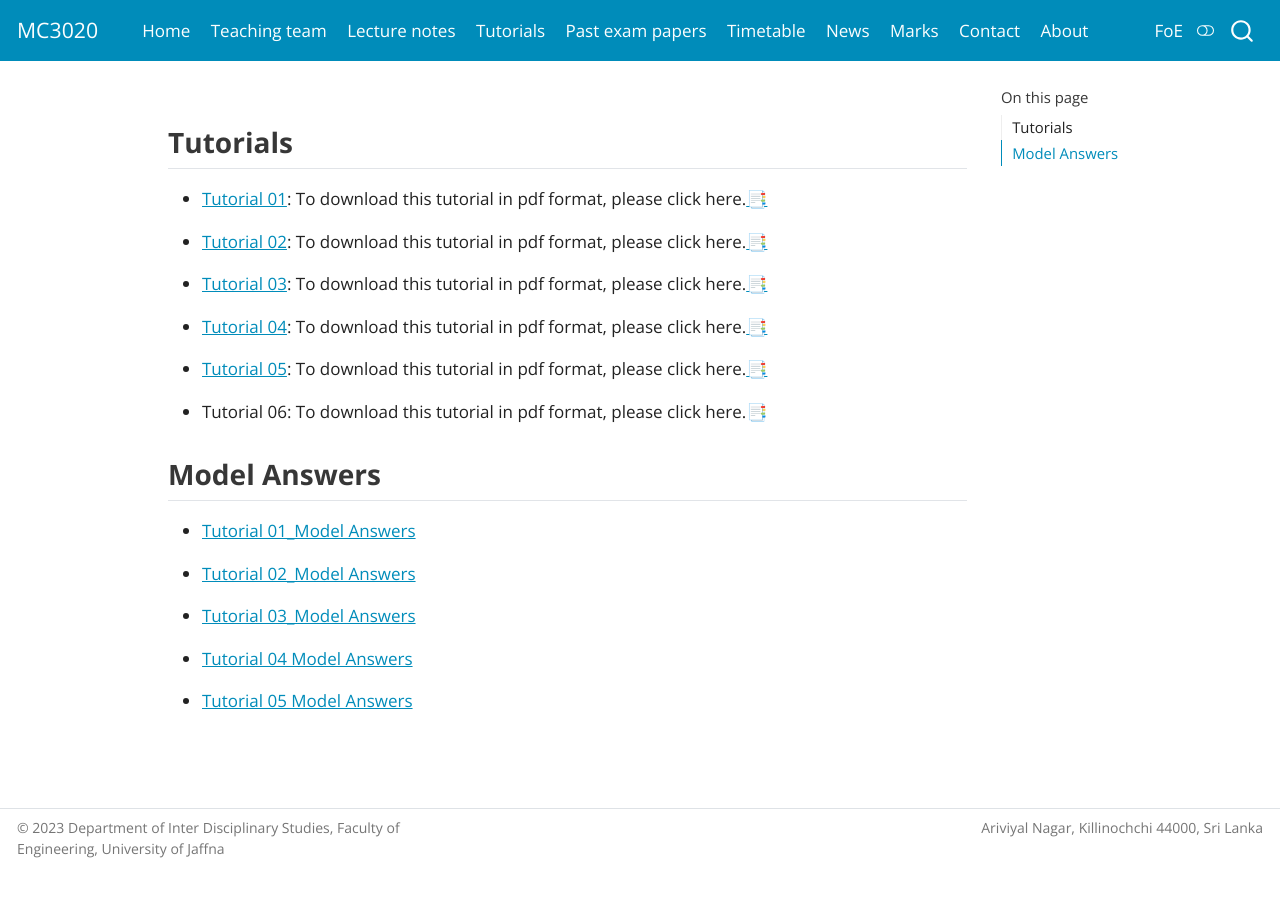
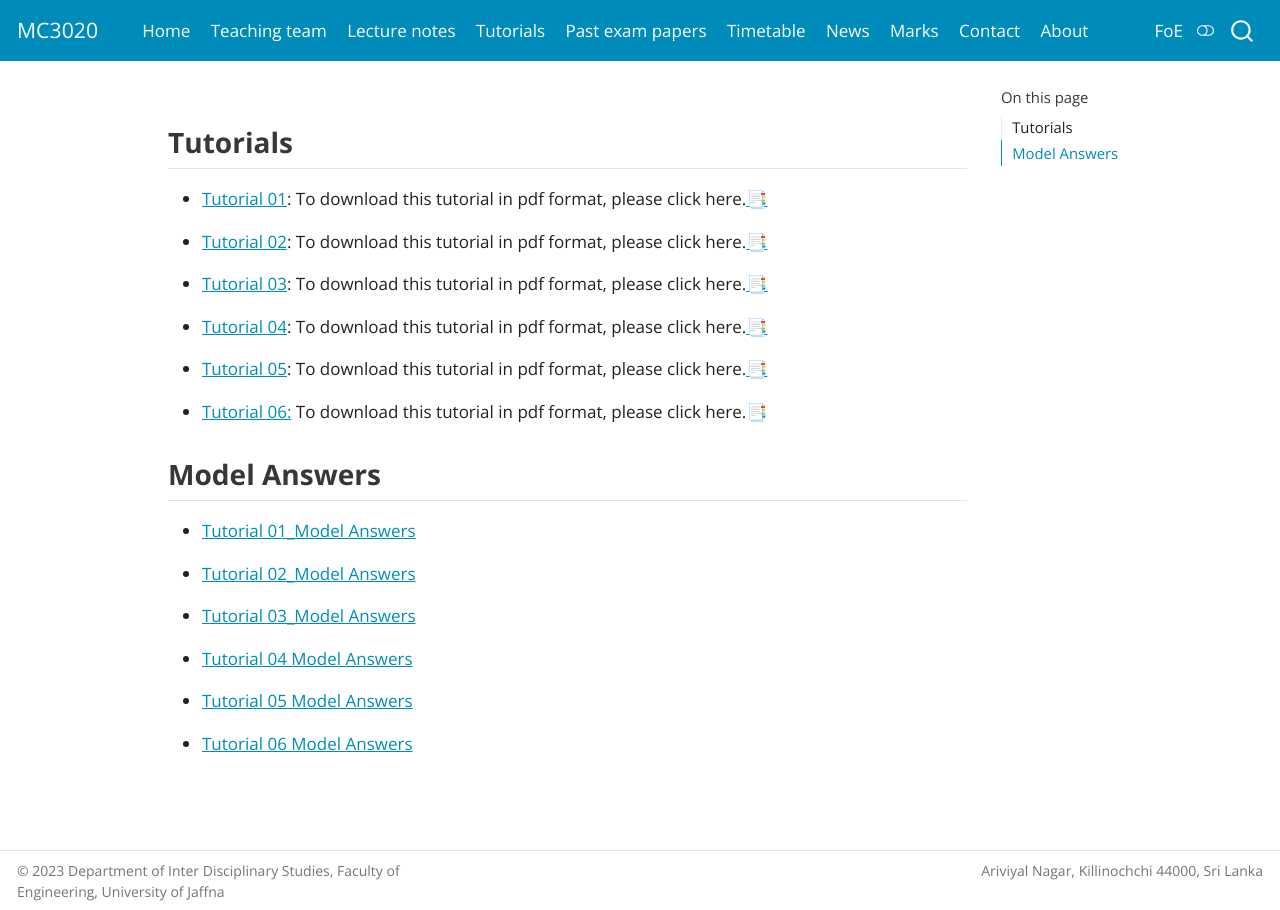
Before and after one commit to Mayooran1987/MC3020, a plain HTML site: page docs/tutorials.html in a window 1280 px wide. Before the commit the page ends 868 px from the top, so only its background shows below. Drawn offline with nearby package versions, Linux system fonts and the light colour scheme.

Commit message:
Add files via upload

```diff
--- a/docs/search.json
+++ b/docs/search.json
@@ -186,6 +186,6 @@
     "href": "tutorials.html#model-answers",
     "title": "MC3020",
     "section": "Model Answers",
-    "text": "Model Answers\n\nTutorial 01_Model Answers\nTutorial 02_Model Answers\nTutorial 03_Model Answers\nTutorial 04 Model Answers\nTutorial 05 Model Answers"
+    "text": "Model Answers\n\nTutorial 01_Model Answers\nTutorial 02_Model Answers\nTutorial 03_Model Answers\nTutorial 04 Model Answers\nTutorial 05 Model Answers\nTutorial 06 Model Answers"
   }
 ]
--- a/docs/tutorials.html
+++ b/docs/tutorials.html
@@ -164,7 +164,7 @@ ul.task-list li input[type="checkbox"] {
 <li><p><a href="https://github.com/Mayooran1987/MC3020/raw/main/Tutorial_3.pdf">Tutorial 03</a>: To download this tutorial in pdf format, please click here.<a href="https://github.com/Mayooran1987/MC3020/raw/main/Tutorial_3.pdf">📑</a></p></li>
 <li><p><a href="https://github.com/Mayooran1987/MC3020/raw/main/Tutorial_4.pdf">Tutorial 04</a>: To download this tutorial in pdf format, please click here.<a href="https://github.com/Mayooran1987/MC3020/raw/main/Tutorial_4.pdf">📑</a></p></li>
 <li><p><a href="https://github.com/Mayooran1987/MC3020/raw/main/Tutorial_5.pdf">Tutorial 05</a>: To download this tutorial in pdf format, please click here.<a href="https://github.com/Mayooran1987/MC3020/raw/main/Tutorial_5.pdf">📑</a></p></li>
-<li><p>Tutorial 06: To download this tutorial in pdf format, please click here.📑</p></li>
+<li><p><a href="https://github.com/Mayooran1987/MC3020/raw/main/Tutorial_6.pdf">Tutorial 06:</a> To download this tutorial in pdf format, please click here.📑</p></li>
 </ul>
 </section>
 <section id="model-answers" class="level2">
@@ -175,6 +175,7 @@ ul.task-list li input[type="checkbox"] {
 <li><p><a href="https://github.com/Mayooran1987/MC3020/raw/main/Tutorial-3_Model%20answers.pdf">Tutorial 03_Model Answers</a></p></li>
 <li><p><a href="https://github.com/Mayooran1987/MC3020/raw/main/Tutorial-4_Model%20answers.pdf">Tutorial 04 Model Answers</a></p></li>
 <li><p><a href="https://github.com/Mayooran1987/MC3020/raw/main/Tutorial-5_Model%20answers.pdf">Tutorial 05 Model Answers</a></p></li>
+<li><p><a href="https://github.com/Mayooran1987/MC3020/raw/main/Tutorial-6_Model%20answers.pdf">Tutorial 06 Model Answers</a></p></li>
 </ul>
 
 
```
